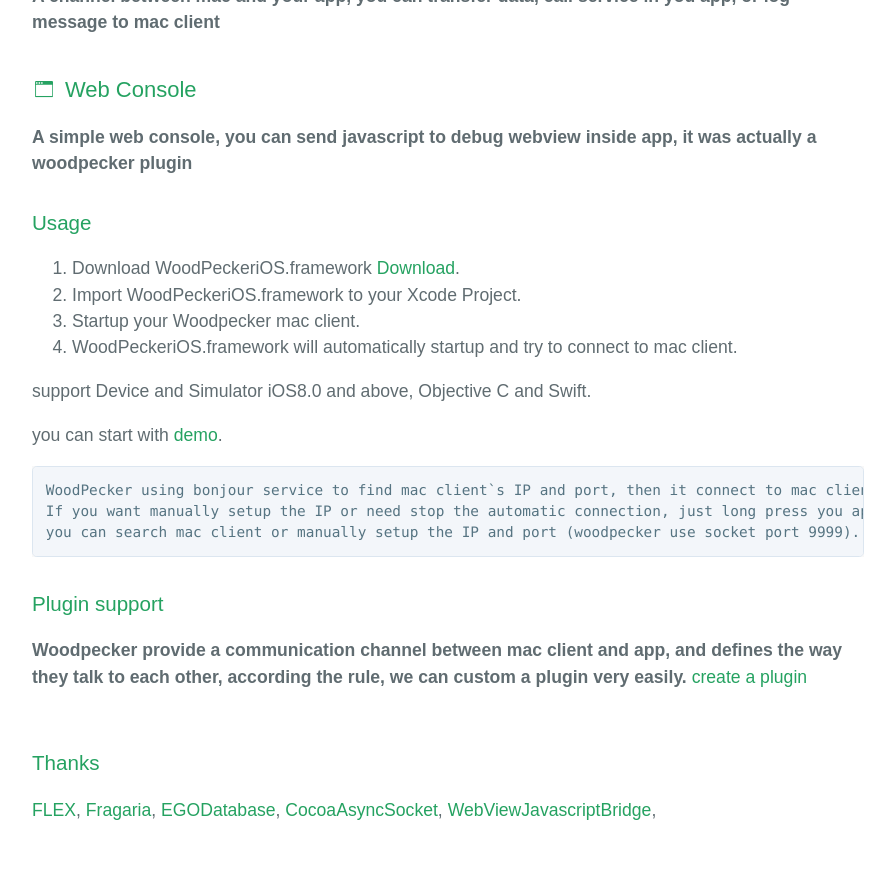
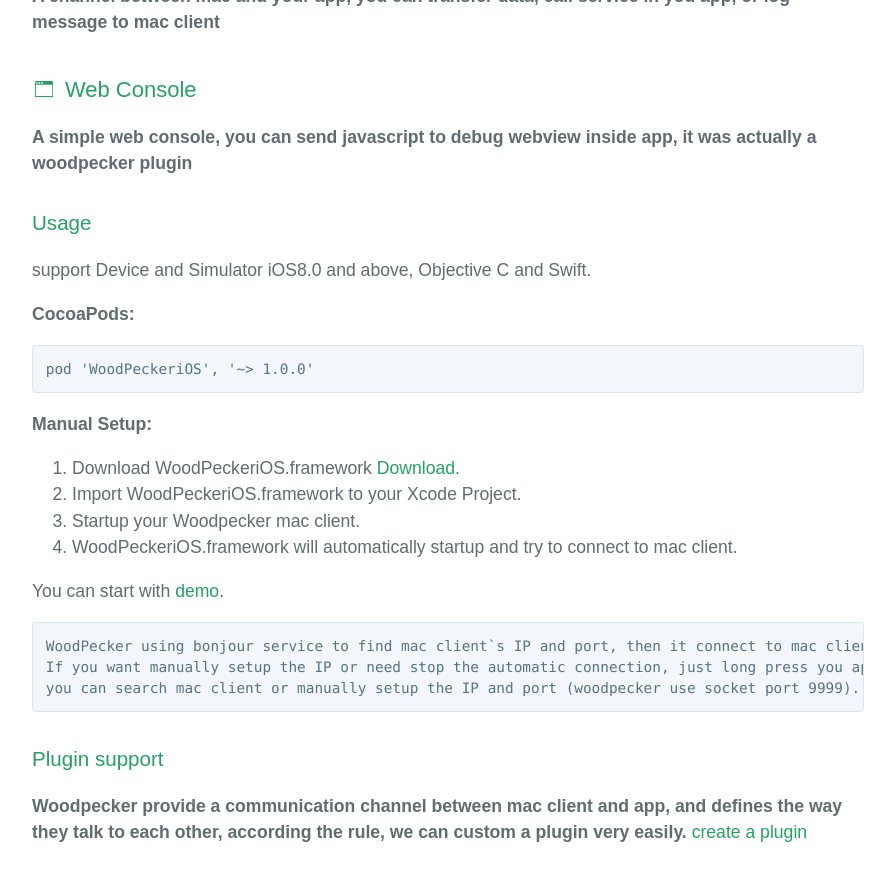
Before and after one commit to github-xiaogang/woodpecker, a Jekyll site: the page built from index.md, in a window 1280 px wide and 900 px high, scrolled down 1348 px. Shown: the top 881 px of the window, without its empty margins (192-1087 px from the left). Built offline with Jekyll 4.4.1, drawn with Linux system fonts in a browser that asks for light colours.

Commit message:
support cocoapods

````diff
--- a/index.md
+++ b/index.md
@@ -41,15 +41,22 @@ support http(s) network, doesn`t support view response body in UIWebView or WKWe
 
 <h3 class="index-h3">Usage</h3>
 
+support Device and Simulator iOS8.0 and above, Objective C and Swift.
+
+**CocoaPods:**
+
+```
+pod 'WoodPeckeriOS', '~> 1.0.0'
+```
+
+**Manual Setup:**
+
 1. Download WoodPeckeriOS.framework [Download](/download.html).
 2. Import WoodPeckeriOS.framework to your Xcode Project.
 3. Startup your Woodpecker mac client.
 4. WoodPeckeriOS.framework will automatically startup and try to connect to mac client.
 
-
-support Device and Simulator iOS8.0 and above, Objective C and Swift.
-
-you can start with [demo](/download.html).
+You can start with [demo](/download.html).
 
 
 ```
````
Also changed, not shown: cnindex.md (+10 -3 lines).
